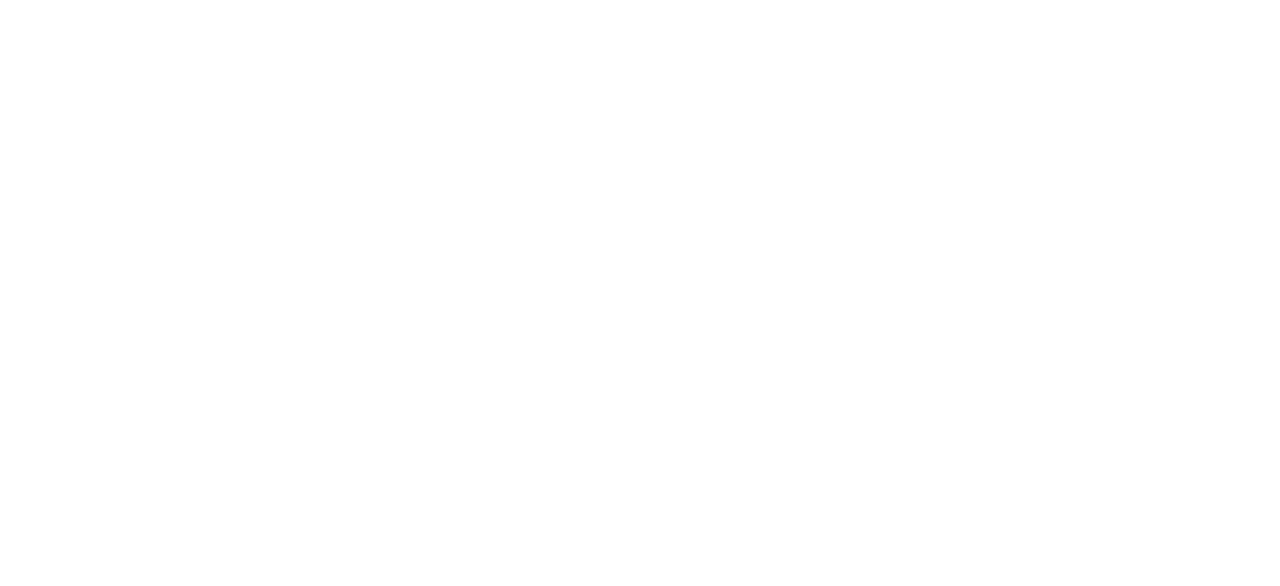
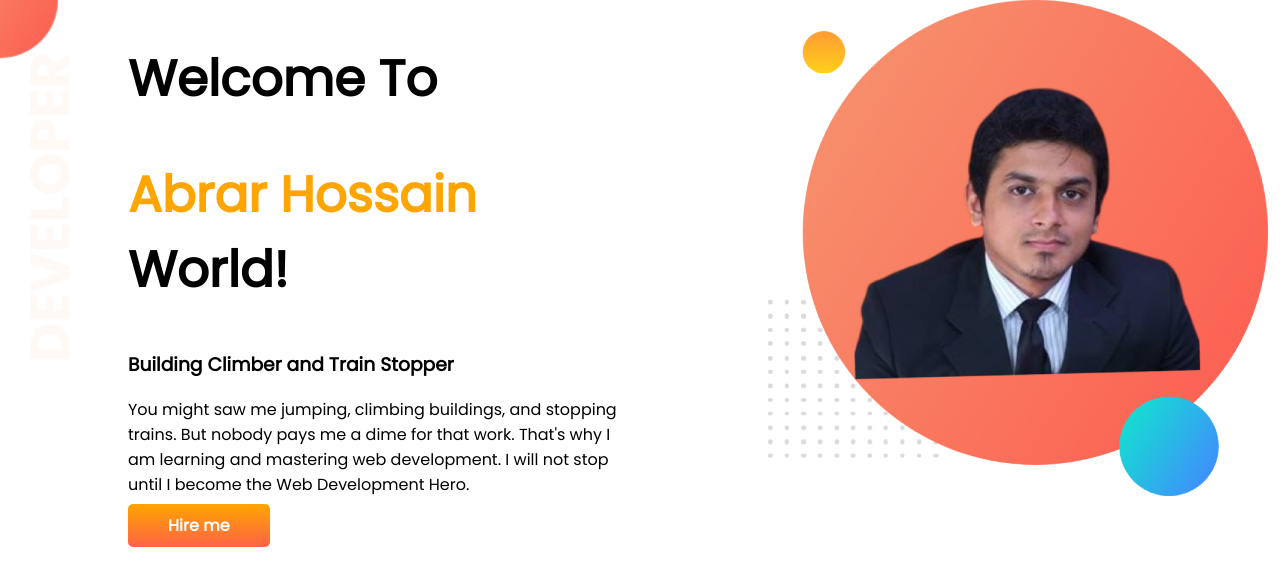
Before and after one commit to abrar-hossain/developer-portfolio, a plain HTML site: page index.html in a window 1280 px wide. Drawn offline with Linux system fonts and the light colour scheme.

Commit message:
top-banner

```diff
--- a/index.html
+++ b/index.html
@@ -1,12 +1,37 @@
 <!DOCTYPE html>
 <html lang="en">
+
 <head>
     <meta charset="UTF-8">
     <meta http-equiv="X-UA-Compatible" content="IE=edge">
     <meta name="viewport" content="width=device-width, initial-scale=1.0">
     <title>Abrar Porfolio</title>
+    <link rel="preconnect" href="https://fonts.googleapis.com">
+    <link rel="preconnect" href="https://fonts.gstatic.com" crossorigin>
+    <link href="https://fonts.googleapis.com/css2?family=Poppins&display=swap" rel="stylesheet">
+    <link rel="stylesheet" href="style.css">
 </head>
+
 <body>
+    <section class="top-banner">
+        <div class="half_width">
+            <h1>Welcome To</h1>
+            <h1><span class="orange-color">Abrar Hossain</span> World!</h1>
+            <h3>Building Climber and Train Stopper</h3>
+            <p>You might saw me jumping, climbing buildings, and stopping trains. But nobody pays me a dime for that
+                work.
+                That's why I am learning and mastering web development. I will not stop until I become the Web
+                Development
+                Hero.</p>
+            <a class="link-button" target="_blank" href="#">Hire me</a>
+        </div>
+
+        <div class="half_width">
+            <img src="images/abrar-bg.png">
+        </div>
+    </section>
+
 
 </body>
+
 </html>
--- a/style.css
+++ b/style.css
@@ -0,0 +1,39 @@
+body{
+    font-family: 'Poppins', sans-serif;
+    margin: 0;
+}
+
+h1{
+    font-size: 50px;
+}
+
+.orange-color{
+
+     color: orange;
+}
+
+section{
+    display: flex;
+}
+.half_width{
+    width: 50%;
+    padding-left: 10%;
+}
+.half-width img{
+    width: 80%;
+}
+
+.link-button
+{
+    text-decoration: none;
+    background-image: linear-gradient(orange,tomato);
+    padding: 10px 40px;
+    color: white;
+    font-weight: 700;
+    border-radius: 5px;
+}
+.top-banner
+{
+    background-image: url(images/top-banner.png);
+    background-repeat: no-repeat;
+}
```
Also changed, not shown: images/abrar-bg.png (added).
